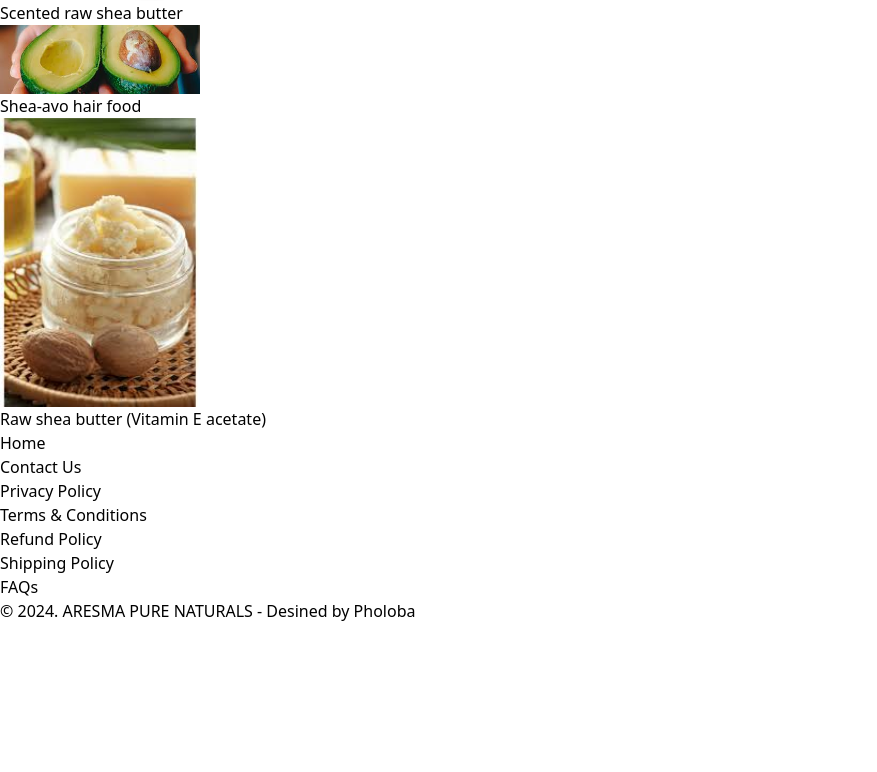
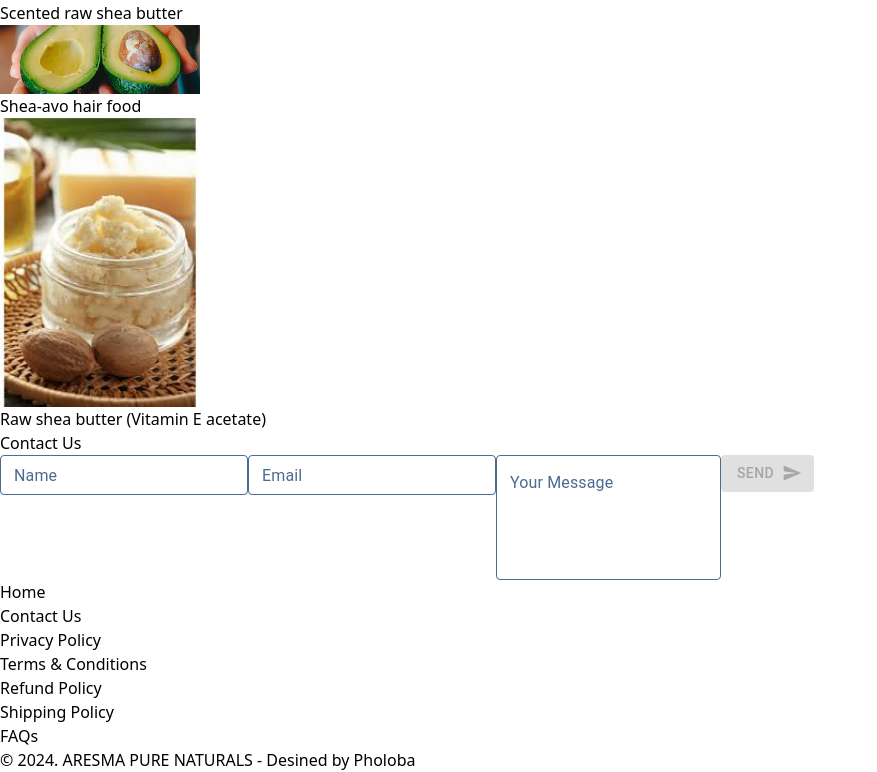
Before and after one commit to BlarQ/Arsema, a Next.js app: page / in a window 1280 px wide. Shown: the part 3494-4266 px from the top of the page, without its empty margins (0-877 px from the left). Before the commit the page ends 4117 px from the top, so only its background shows below. Built offline with nearby package versions, Linux system fonts and the light colour scheme.

Commit message:
feat: added contact

```diff
--- /dev/null
+++ b/src/app/components/ContactPage.jsx
@@ -0,0 +1,195 @@
+"use client"
+import { Box, Button, TextField } from '@mui/material'
+import React, { useState } from 'react'
+import SendIcon from '@mui/icons-material/Send';
+import Image from 'next/image';
+import Swal from 'sweetalert2'
+
+export default function ContactPage() {
+    const [formData, setFormData] = useState({
+        Name: '',
+        Email: '',
+        Message: ''
+    });
+
+    const [isEmailValid, setIsEmailValid] = useState(true);
+
+    const onSubmit = async (event) => {
+        event.preventDefault();
+
+        const dataToSend = { ...formData, access_key: "KEY_PASS" };
+        const json = JSON.stringify(dataToSend);
+
+        try {
+            const res = await fetch("Hostname", {
+                method: "POST",
+                headers: {
+                    "Content-Type": "application/json",
+                    Accept: "application/json"
+                },
+                body: json
+            });
+
+            const result = await res.json();
+
+            if (res.ok) {
+                Swal.fire({
+                    title: 'Success!',
+                    text: 'Message sent successfully!',
+                    icon: 'success'
+                });
+                setFormData({ Name: '', Email: '', Message: '' });
+            } else {
+                console.error("Error:", result.message);
+                Swal.fire({
+                    title: 'Error!',
+                    text: result.message || 'Something went wrong. Please try again!',
+                    icon: 'error',
+                    confirmButtonText: 'Ok'
+                });
+            }
+        } catch (error) {
+            Swal.fire({
+                title: 'Error!',
+                text: 'Please try again. Thanks!',
+                icon: 'error',
+                confirmButtonText: 'Try Again'
+            });
+        }
+    };
+
+    const handleChange = (event) => {
+        const { name, value } = event.target;
+
+        // Email validation
+        if (name === 'Email') {
+            const emailPattern = /^[^\s@]+@[^\s@]+\.[^\s@]+$/;
+            setIsEmailValid(emailPattern.test(value));
+        }
+
+        setFormData({ ...formData, [name]: value });
+    };
+
+    const isFormValid = Object.values(formData).every((value) => value.trim() !== '') && isEmailValid;
+
+    return (
+        <div className='px-[5%]'>
+            <h1 className='text-2xl font-bold text-center'>Contact Us</h1>
+
+            <div className='py-10 flex flex-col-reverse sm:flex-row sm:justify-between sm:items-center sm:space-x-28'>
+                <Box
+                    component="form"
+                    className='sm:w-full'
+                    noValidate
+                    autoComplete="off"
+                    onSubmit={onSubmit}
+                >
+                    <div className='flex flex-col gap-4'>
+                        <TextField
+                            label="Name"
+                            size='small'
+                            type='text'
+                            name='Name'
+                            value={formData.Name}
+                            onChange={handleChange}
+                            sx={{
+                                '& .MuiOutlinedInput-root': {
+                                    '& fieldset': {
+                                        borderColor: '#4a6b92',
+                                    },
+                                    '&:hover fieldset': {
+                                        borderColor: '#4a6b92',
+                                    },
+                                    '&.Mui-focused fieldset': {
+                                        borderColor: '#4a6b92',
+                                    },
+                                },
+                                '& .MuiInputLabel-root': {
+                                    color: '#4a6b92',
+                                },
+                                '& .MuiInputLabel-root.Mui-focused': {
+                                    color: '#4a6b92',
+                                },
+                                '& .MuiOutlinedInput-root:focus-within': {
+                                    outline: 'none',
+                                }
+                            }}
+                        />
+                        <TextField
+                            label="Email"
+                            size='small'
+                            type='email'
+                            name='Email'
+                            value={formData.Email}
+                            onChange={handleChange}
+                            error={!isEmailValid}
+                            helperText={!isEmailValid && "Please enter a valid email address"}
+                            sx={{
+                                '& .MuiOutlinedInput-root': {
+                                    '& fieldset': {
+                                        borderColor: '#4a6b92',
+                                    },
+                                    '&:hover fieldset': {
+                                        borderColor: '#4a6b92',
+                                    },
+                                    '&.Mui-focused fieldset': {
+                                        borderColor: '#4a6b92',
+                                    },
+                                },
+                                '& .MuiInputLabel-root': {
+                                    color: '#4a6b92',
+                                },
+                                '& .MuiInputLabel-root.Mui-focused': {
+                                    color: '#4a6b92',
+                                },
+                                '& .MuiOutlinedInput-root:focus-within': {
+                                    outline: 'none',
+                                }
+                            }}
+                        />
+                        <TextField
+                            label="Your Message"
+                            multiline
+                            minRows={4}
+                            name='Message'
+                            value={formData.Message}
+                            onChange={handleChange}
+                            sx={{
+                                '& .MuiOutlinedInput-root': {
+                                    '& fieldset': {
+                                        borderColor: '#4a6b92',
+                                    },
+                                    '&:hover fieldset': {
+                                        borderColor: '#4a6b92',
+                                    },
+                                    '&.Mui-focused fieldset': {
+                                        borderColor: '#4a6b92',
+                                    },
+                                },
+                                '& .MuiInputLabel-root': {
+                                    color: '#4a6b92',
+                                },
+                                '& .MuiInputLabel-root.Mui-focused': {
+                                    color: '#4a6b92',
+                                },
+                                '& .MuiOutlinedInput-root:focus-within': {
+                                    outline: 'none',
+                                }
+                            }}
+                        />
+
+                        <Button
+                            type='submit'
+                            className='w-fit bg-[#4a6b92] hover:bg-[#567dac]'
+                            variant="contained"
+                            endIcon={<SendIcon />}
+                            disabled={!isFormValid}
+                        >
+                            Send
+                        </Button>
+                    </div>
+                </Box>
+            </div>
+        </div>
+    )
+}
--- a/src/app/page.jsx
+++ b/src/app/page.jsx
@@ -4,6 +4,7 @@ import Footer from "./components/Footer";
 import Banner from "./components/Banner";
 import Products from "./components/Products";
 import Services from "./components/Services";
+import ContactPage from "./components/ContactPage";
 
 export default function Home() {
   return (
@@ -12,6 +13,7 @@ export default function Home() {
       <Banner />
       <Products />
       <Services />
+      <ContactPage />
       <Footer />
     </div>
   );
```
Also changed, not shown: package.json (+6 -1 lines), 1 other file (tests, documents, lock files or other folders).
